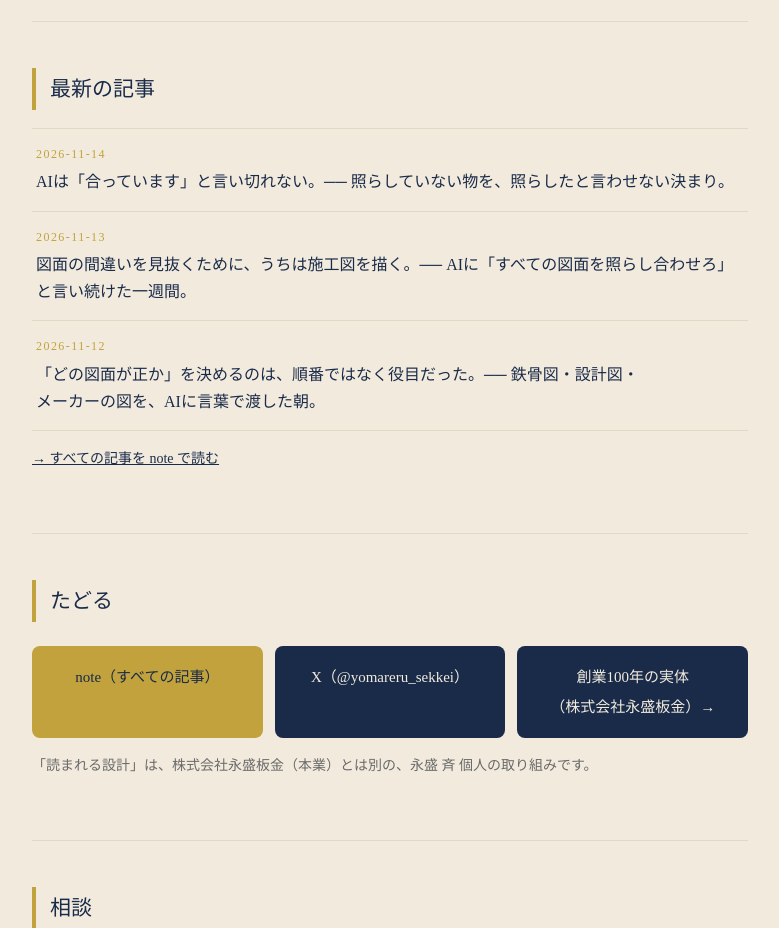
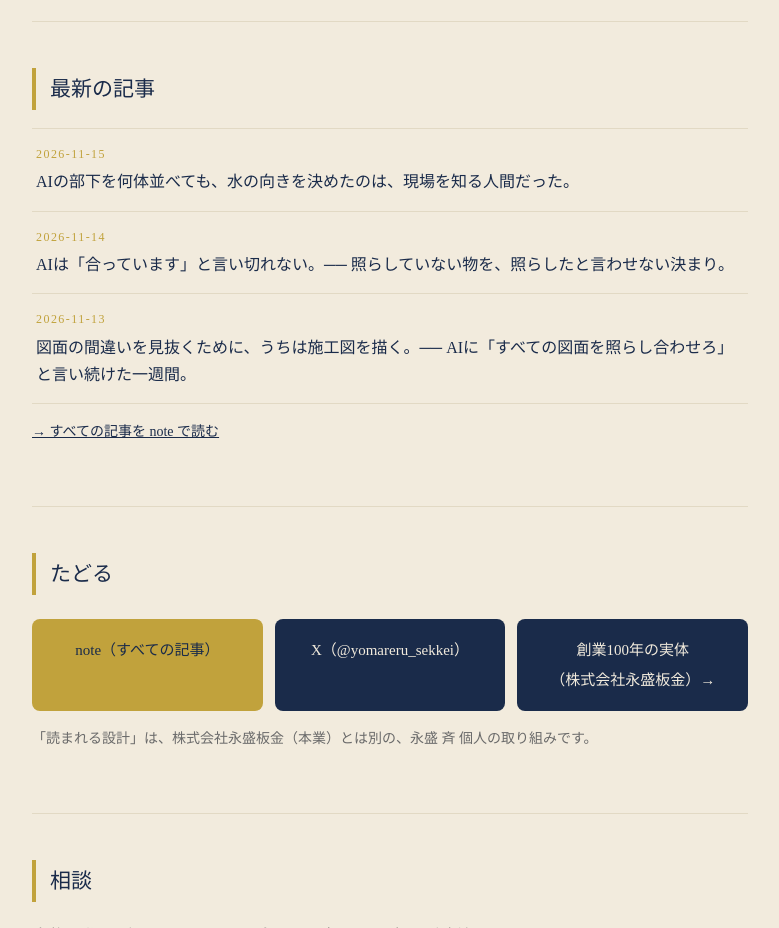
Before and after one commit to wxyz78zyxw-ai/yomareru-sekkei, a plain HTML site: page index.html in a window 1280 px wide. Shown: the part 2080-3008 px from the top of the page, without its empty margins (250-1029 px from the left). Drawn offline with Linux system fonts and the light colour scheme.

Commit message:
Sync latest note articles into site (auto: yomareru-site-latest-sync)

```diff
--- a/index.html
+++ b/index.html
@@ -103,9 +103,9 @@ footer a{color:var(--gold)}
   <h2>最新の記事</h2>
   <!-- POCKET-LATEST:START — この区画は scripts\agent-tasks\yomareru-site-latest-sync.ps1 が note 実機から自動更新する。手で編集しない。 -->
   <ul class="latest">
+    <li><a href="https://note.com/yomareru_sekkei/n/ndddace9b7ed4"><span class="d">2026-11-15</span>AIの部下を何体並べても、水の向きを決めたのは、現場を知る人間だった。</a></li>
     <li><a href="https://note.com/yomareru_sekkei/n/n0a6739a20dd3"><span class="d">2026-11-14</span>AIは「合っています」と言い切れない。── 照らしていない物を、照らしたと言わせない決まり。</a></li>
     <li><a href="https://note.com/yomareru_sekkei/n/n5a34ef9b53aa"><span class="d">2026-11-13</span>図面の間違いを見抜くために、うちは施工図を描く。── AIに「すべての図面を照らし合わせろ」と言い続けた一週間。</a></li>
-    <li><a href="https://note.com/yomareru_sekkei/n/n65477dfa2504"><span class="d">2026-11-12</span>「どの図面が正か」を決めるのは、順番ではなく役目だった。── 鉄骨図・設計図・メーカーの図を、AIに言葉で渡した朝。</a></li>
   </ul>
   <!-- POCKET-LATEST:END -->
   <p class="note"><a href="https://note.com/yomareru_sekkei" style="color:var(--navy)">→ すべての記事を note で読む</a></p>
```
